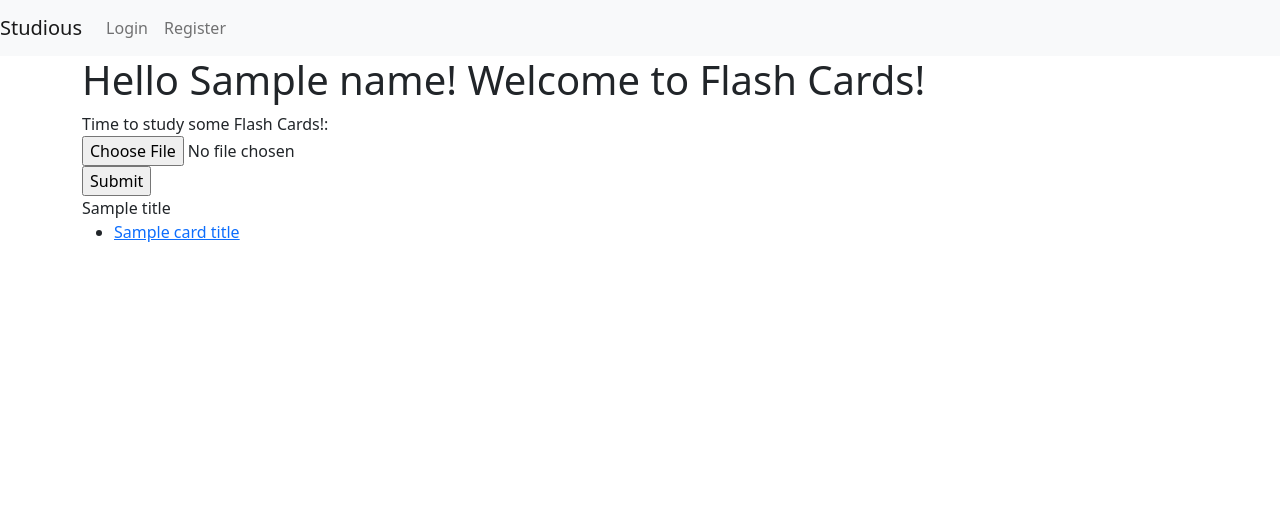
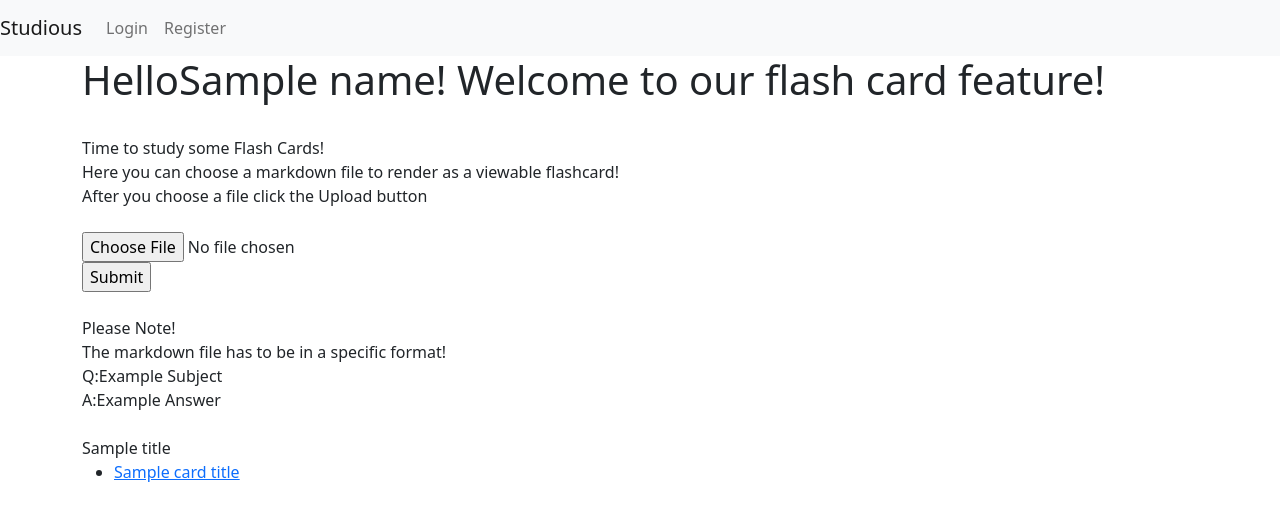
Before and after one commit to Dokkam/CMPE131ProjectTeam4, a Python web app: template milestone2/myapp/templates/flashcards.html in a window 1280 px wide. Shown: the top 521 px of the page. Run offline with Jinja, Linux system fonts and the light colour scheme; the template is opened without the code that fills it: most values are stand-ins (such as "Sample title", 1, 10 or a date in 2020); form fields are guessed from the names that the template uses.

Commit message:
Added more detail to flashcards.html file.

```diff
--- a/milestone2/myapp/templates/flashcards.html
+++ b/milestone2/myapp/templates/flashcards.html
@@ -2,8 +2,16 @@
 {% extends "base.html" %}
 
 {% block content %}
-<h1>Hello {{ name }}! Welcome to Flash Cards!</h1>
-<p>Time to study some Flash Cards!:</p>
+<h1>Hello{{ name }}! Welcome to our flash card feature!</h1>
+<br>
+<div>
+        <p>Time to study some Flash Cards!</p>
+        <p>Here you can choose a markdown file to render as a viewable flashcard!</p>
+        <p>After you choose a file click the Upload button</p>
+</div>
+
+
+<br>
 <form method="POST" novalidate enctype="multipart/form-data">
         {{ form.hidden_tag() }}
         {% if form.file.errors %}
@@ -16,6 +24,15 @@
         <p> {{ form.file }} </p>
         <p> {{ form.submit() }} </p>
 </form>
+<br>
+<div>
+        <p>Please Note!</p>
+        <p>The markdown file has to be in a specific format!</p>
+        <p>Q:Example Subject</p>
+        <p>A:Example Answer</p>
+</div>
+<br>
+<div>
 <p> {{title}} </p>
 <ul>
         {% for flashCardTitles in cardTitles %}
@@ -26,5 +43,6 @@
         </li>
         {% endfor %}
 </ul>
+</div>
 
 {% endblock %}
```
